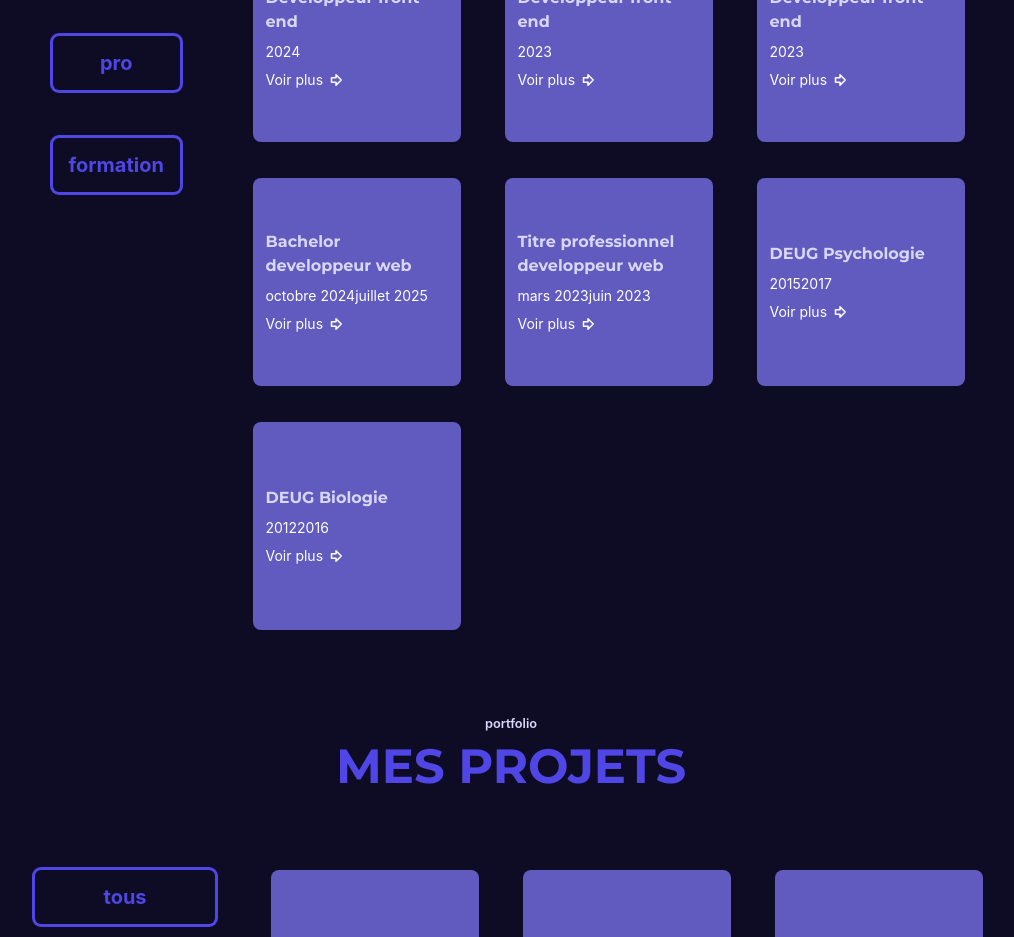
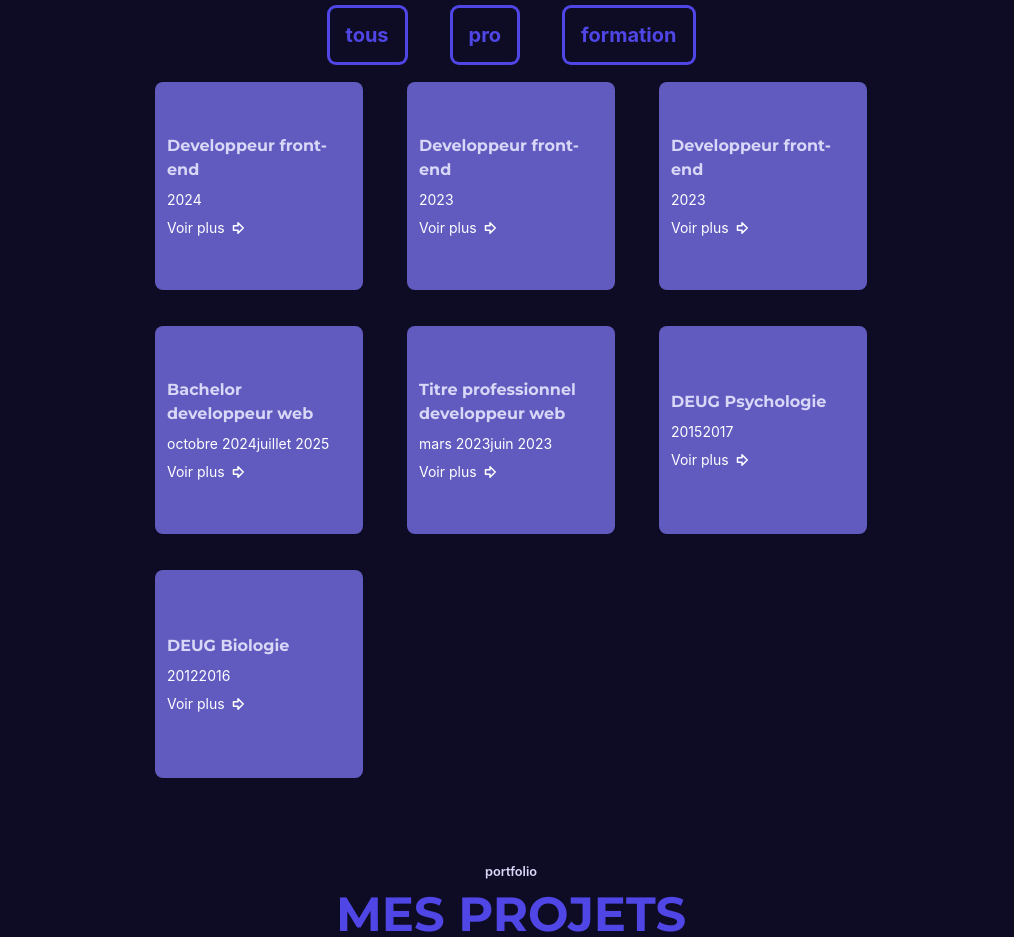
Before and after one commit to razmi0/portfolio, a React (Vite) app: page / in a window 1280 px wide. Shown: the part 3100-4037 px from the top of the page, without its empty margins (129-1143 px from the left). Built offline with nearby package versions, Linux system fonts and the light colour scheme.

Commit message:
⏰ checkpoint : Sun Jun  9 17:05:23 CEST 2024

```diff
--- a/src/App.tsx
+++ b/src/App.tsx
@@ -26,7 +26,7 @@ const App = () => {
           {values.skills.map((value) => {
             return (
               <Button
-                className="w-full"
+                className="whitespace-nowrap"
                 variant={"outline"}
                 key={value}
                 onClick={() => handleFilterChange("skills", value)}>
@@ -50,7 +50,7 @@ const App = () => {
           {values.xp.map((value) => {
             return (
               <Button
-                className="w-full"
+                className="whitespace-nowrap"
                 variant={"outline"}
                 key={value}
                 onClick={() => handleFilterChange("xp", value)}>
@@ -73,7 +73,10 @@ const App = () => {
         <ButtonSection>
           {values.projects.map((value) => {
             return (
-              <Button className="w-full" variant={"outline"} onClick={() => handleFilterChange("projects", value)}>
+              <Button
+                className="whitespace-nowrap"
+                variant={"outline"}
+                onClick={() => handleFilterChange("projects", value)}>
                 <span className="text-xl">{value}</span>
               </Button>
             );
@@ -92,11 +95,11 @@ const App = () => {
 };
 
 const ButtonSection = ({ children }: { children: React.ReactNode }) => (
-  <section className="flex flex-col mb-5 justify-start gap-12">{children}</section>
+  <section className="flex mb-5 justify-start gap-12">{children}</section>
 );
 
 const Flex = ({ children }: { children: React.ReactNode }) => (
-  <div className="flex justify-evenly min-h-[50vh]">{children}</div>
+  <div className="flex flex-col items-center justify-evenly min-h-[50vh]">{children}</div>
 );
 
 export default App;
--- a/src/tailwind/output.css
+++ b/src/tailwind/output.css
@@ -881,6 +881,10 @@ video {
   overflow: hidden;
 }
 
+.whitespace-nowrap{
+  white-space: nowrap;
+}
+
 .text-balance{
   text-wrap: balance;
 }
```
